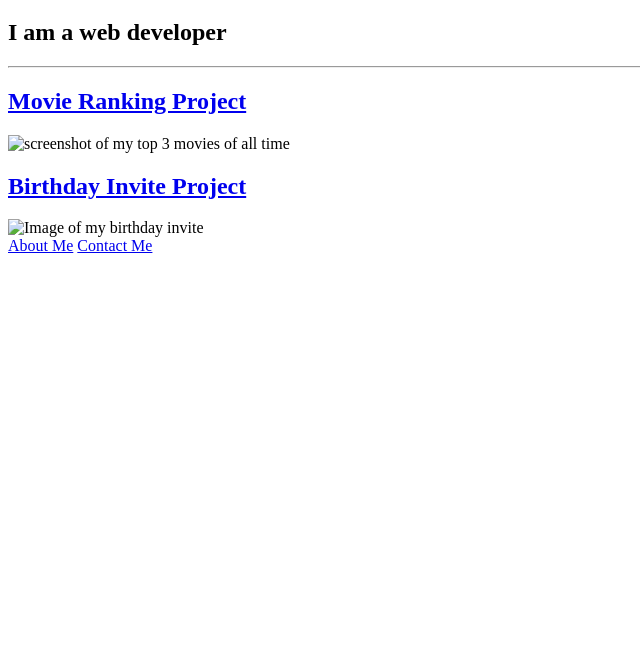
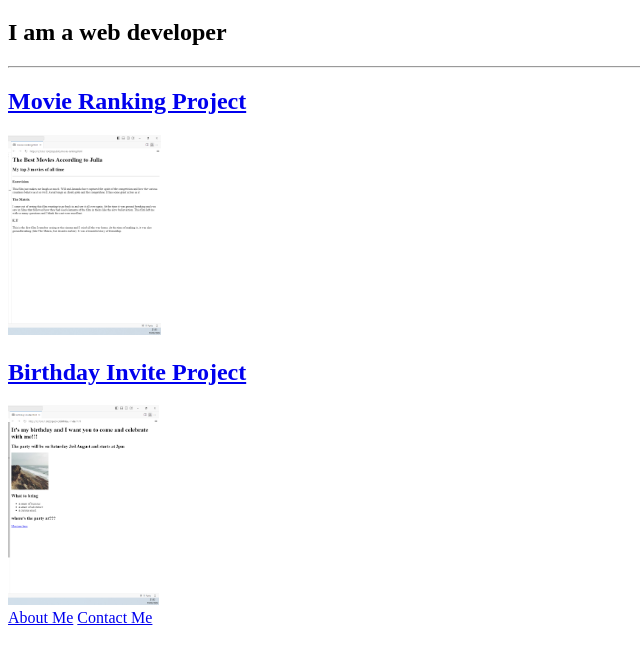
Before and after one commit to Jules326/html-portfolio, a plain HTML site: page index.html in a window 1280 px wide. Shown: the part 61-722 px from the top of the page, without its empty margins (0-640 px from the left). Drawn offline with Linux system fonts and the light colour scheme.

Commit message:
index.html

```diff
--- a/index.html
+++ b/index.html
@@ -12,11 +12,11 @@
 <hr/>
 <h2><a href="./public/movie-ranking.html"> Movie Ranking Project</a></h2>
 
-<img src="./assets/images/Movies.png/" height="200" alt="screenshot of my top 3 movies of all time"/>
+<img src="./assets/images/Movies.png" height="200" alt="screenshot of my top 3 movies of all time"/>
 
 <h2><a href="./public/birthday-invite.html"> Birthday Invite Project</a></h2>
 
-<img src="./assets/images/Birthday invite.png/" Height="200" alt="Image of my birthday invite"/> <br/>
+<img src="./assets/images/Birthday invite.png" Height="200" alt="Image of my birthday invite"/> <br/>
 
 <a href="./public/about.html">About Me</a>
 <a href="./public/contact.html"> Contact Me</a>
```
